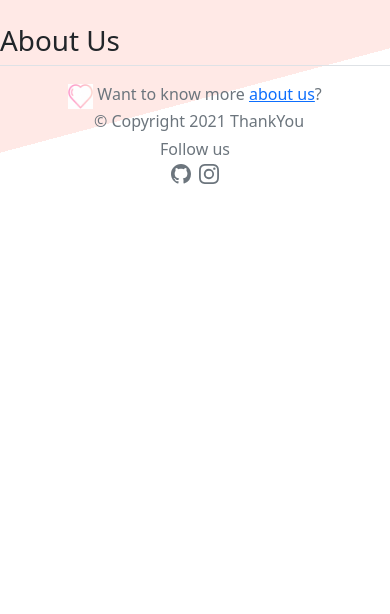
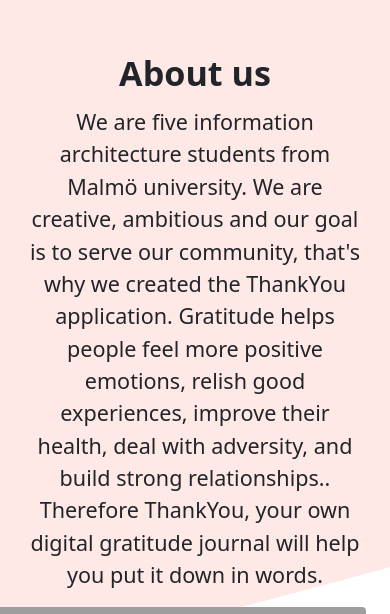
Before and after one commit to jonfra165/Thankyou, a Flask app: page /about in a window 390 px wide. Shown: the top 614 px of the page. Before the commit the page ends 184 px from the top, so only its background shows below. Run offline with Flask 2, Linux system fonts and the light colour scheme; grey boxes are pictures that could not be loaded.

Commit message:
Update about.html
Fixade layouten och innehållet på about page.

```diff
--- a/ThankYou_Kod/ThankYou/website/templates/about.html
+++ b/ThankYou_Kod/ThankYou/website/templates/about.html
@@ -1,4 +1,14 @@
 {% extends "base.html" %}
 {% block content %}
-<h1>About Us</h1>
+<div class="container col-xl-10 col-xxl-8 px-4 py-5">
+    <div class="row align-items-center g-lg-5 py-5">
+      <div class="col-lg-7 text-center text-lg-start textstart">
+        <h1 class="display-4 fw-bold lh-1 mb-3">About us</h1>
+        <p class="col-lg-10 fs-4">We are five information architecture students from Malmö university. We are creative, ambitious and our goal is to serve our community, that's why we created the ThankYou application. Gratitude helps people feel more positive emotions, relish good experiences, improve their health, deal with adversity, and build strong relationships.. Therefore ThankYou, your own digital gratitude journal will help you put it down in words.</p>
+      </div>
+      <div class="col-md-10 text-center mx-auto col-lg-5">
+        <img src="https://media.istockphoto.com/vectors/happy-young-women-are-standing-together-a-group-of-5-girls-a-female-vector-id1184559107" class="rounded float-end" width="400" height="400" alt="">
+      </div>
+    </div>
+  </div>
 {% endblock %}
```
